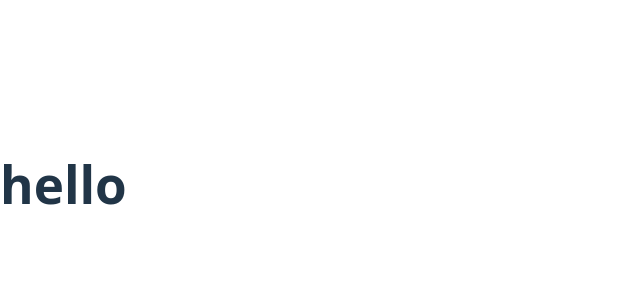
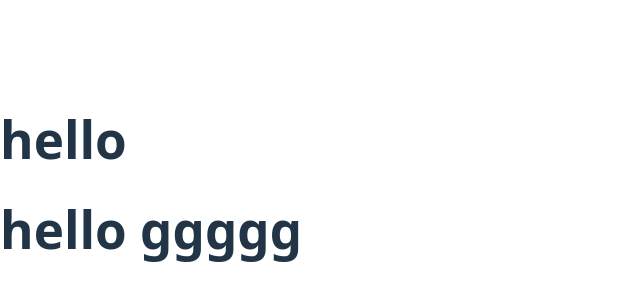
Before and after one commit to Nasir-afridi/React-App, a React (Vite) app in the folder React-App/: page / in a window 1280 px wide. Shown: the part 216-516 px from the top of the page, without its empty margins (0-640 px from the left). Built offline with nearby package versions, Linux system fonts and the light colour scheme.

Commit message:
Creating Component inside app.jsx file and reuse it in App function

```diff
--- a/React-App/src/App.jsx
+++ b/React-App/src/App.jsx
@@ -1,9 +1,14 @@
-function App() {
-  return (
-    <>
-      <h1>hello</h1>
-    </>
-  )
+const Name = () => {
+  return <div><h1>hello ggggg</h1></div>
 }
 
+const App = () => {
+  return <div>
+    <h1>hello</h1>
+    <Name />
+  </div>
+}
+
+
+
 export default App
```
